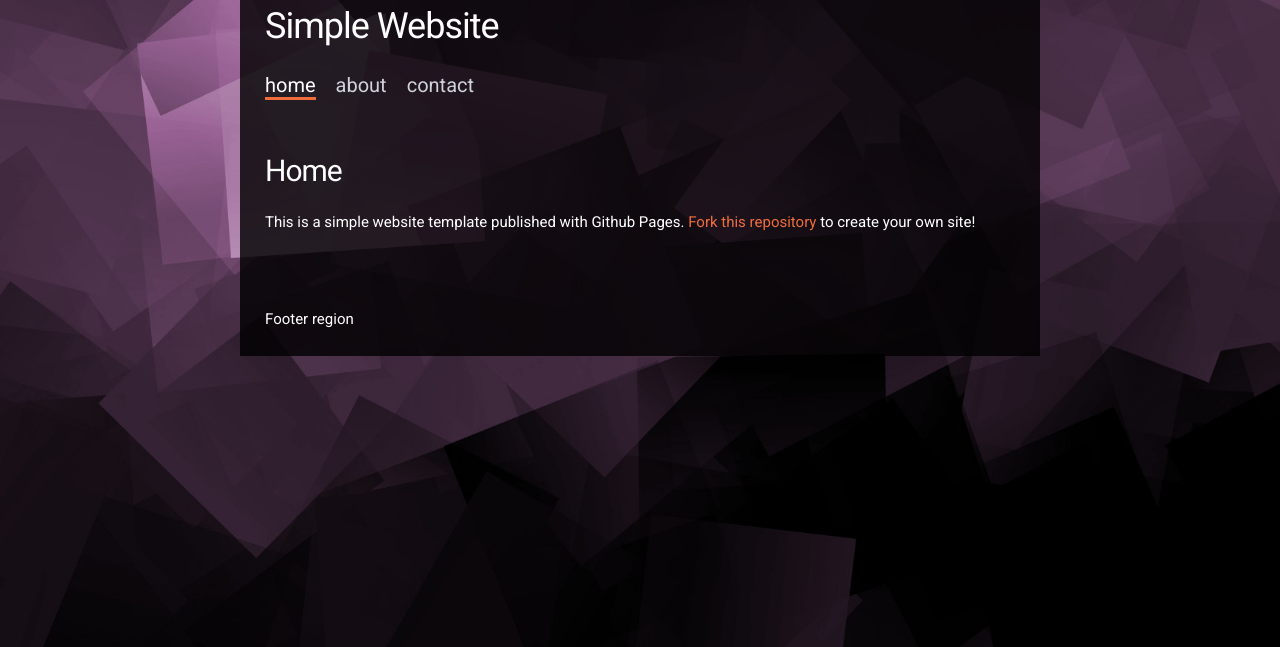
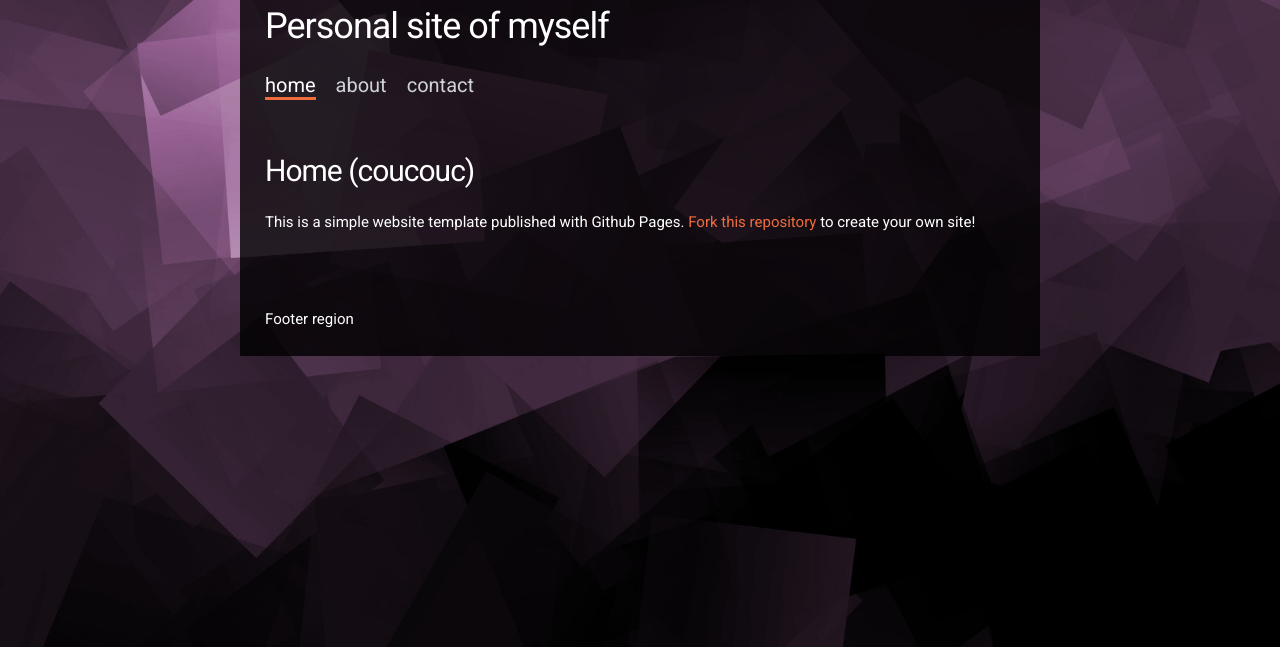
Before and after one commit to PseudoDeMax/personal-website, a plain HTML site: page index.html in a window 1280 px wide. Shown: the part 153-800 px from the top of the page. Drawn offline with nearby package versions, Linux system fonts and the light colour scheme.

Commit message:
Update index.html

```diff
--- a/index.html
+++ b/index.html
@@ -3,7 +3,7 @@
   <head>
     <!-- Page setup -->
     <meta charset="utf-8">
-    <title>Ch</title>
+    <title>Ch website</title>
     <meta name="description" content="A brief description of your site for search engines">
     <meta name="author" content="Information about the author here">
     <meta name="viewport" content="width=device-width, initial-scale=1, maximum-scale=1, user-scalable=no"/>
@@ -29,7 +29,7 @@
 
     <header id="header">
       <img src="logo.jpg">
-      <h1>Simple Website</h1>
+      <h1>Personal site of myself</h1>
 
       <!-- Menu link fragment #id should match a div id. Example: <a href="#home"> links to <div id="home"></div>  -->
       <ul class="main-menu">
@@ -44,7 +44,7 @@
         <div id="content">
 
           <div id="home" class="content-region hide">
-            <h2>Home</h2>
+            <h2>Home (coucouc)</h2>
             <p>
               This is a simple website template published with Github Pages. <a href="https://github.com/cpl-makerlab/simple-website-template">Fork this repository</a> to create your own site!
             </p>
```
